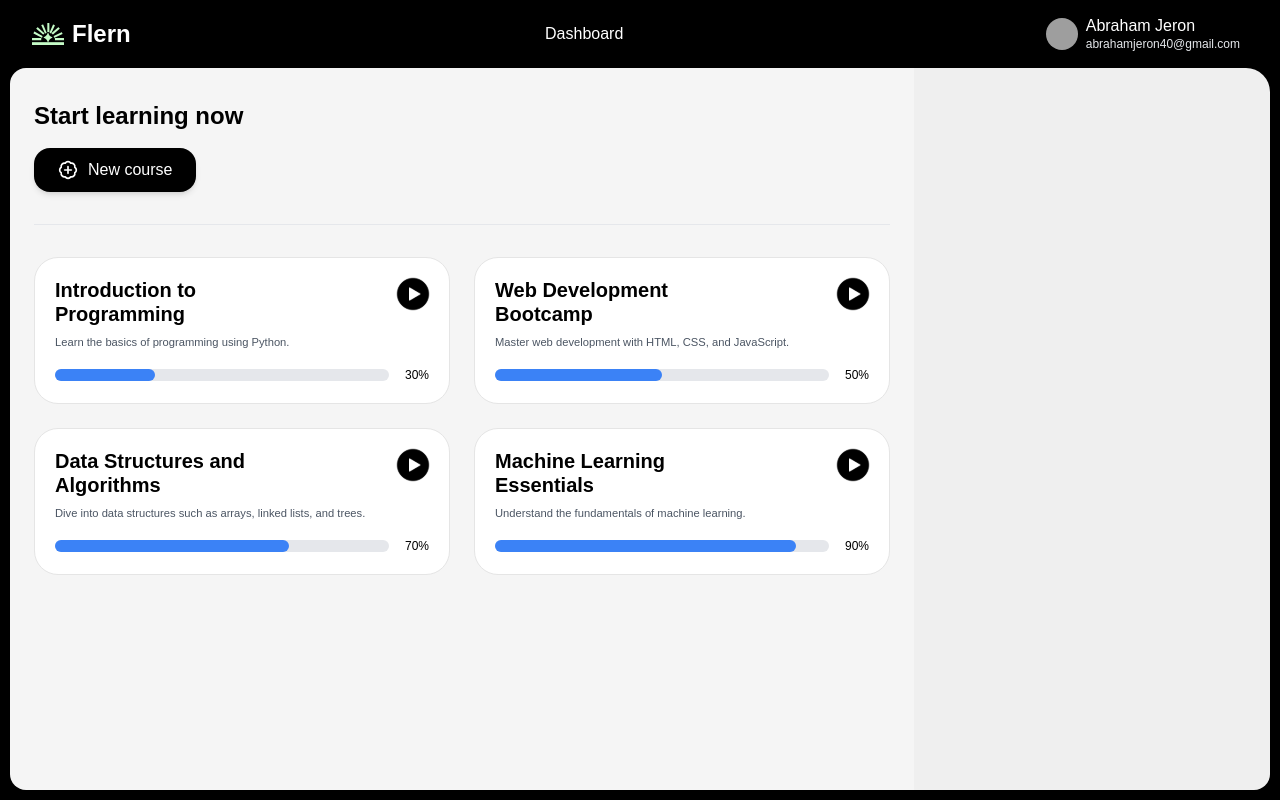
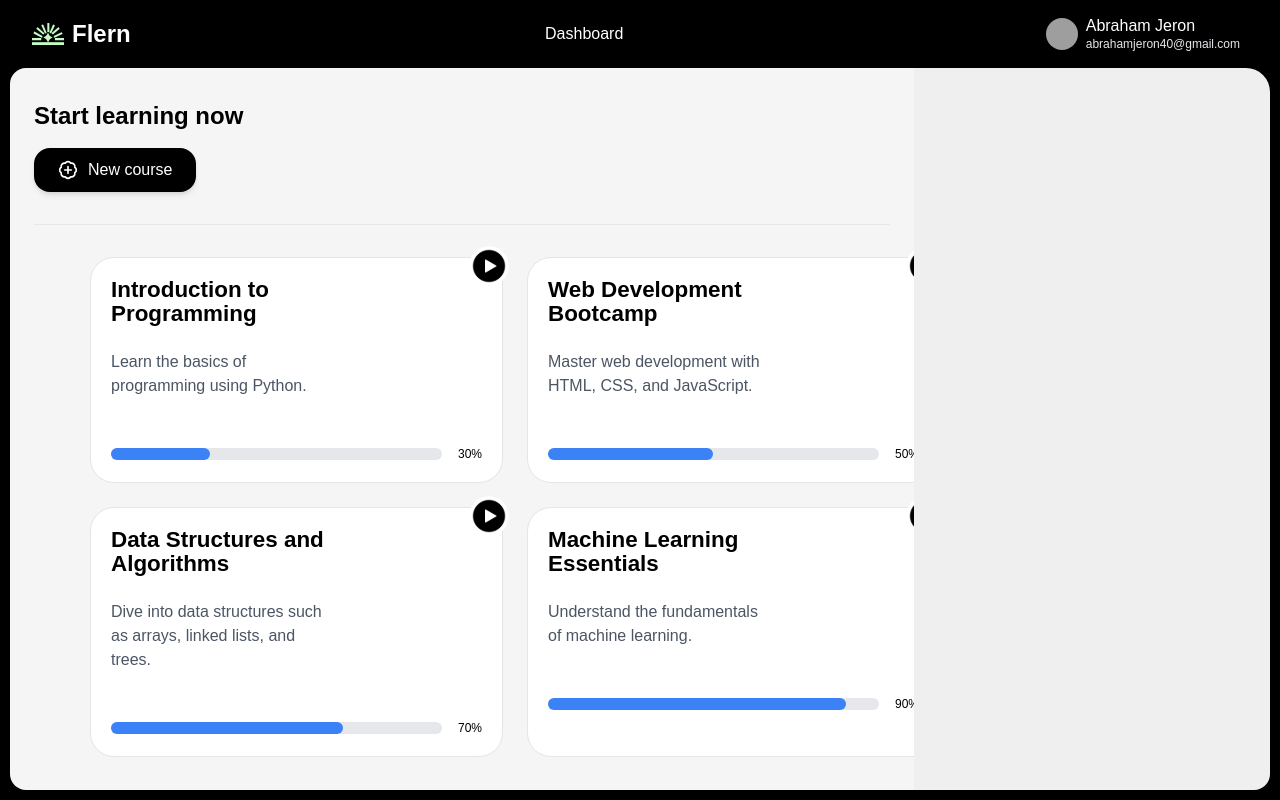
Before and after one commit to mugilankani/Flern, a React (Vite) app in the folder client/: page / in a window 1280 px wide. Built offline with nearby package versions, Linux system fonts and the light colour scheme; grey boxes are pictures that could not be loaded; a web font is replaced by a local one.

Commit message:
changes for eleven thirty done

```diff
--- a/client/src/components/Dashboard/Content.jsx
+++ b/client/src/components/Dashboard/Content.jsx
@@ -30,24 +30,27 @@ function Content() {
         New course
       </div>
       <hr className="mt-2" />
-      <div className="mt-8 grid w-full grid-cols-1 gap-6 pb-6 md:grid-cols-2">
+      <div className="mt-8 ml-14 grid w-[850px] grid-cols-1 gap-6 pb-6 md:grid-cols-2">
         {Courses.map((course, index) => (
           <div
             key={index}
-            className="relative cursor-pointer rounded-3xl border border-neutral-200 bg-white p-5 hover:shadow-lg"
+            className="relative cursor-pointer  rounded-3xl border border-neutral-200 bg-white p-5 hover:shadow-lg"
           >
             {/* Button with Resume image */}
-            <button onClick={()=>Navigate('/course')} className="absolute right-0 top-0 mr-4 mt-4">
+            <button
+              onClick={() => Navigate("/course")}
+              className="absolute top-[-20px] right-[-15px] p-2 bg-transparent hover:bg-gray-200 rounded-full"
+            >
               <img src={Resume} alt="Resume" className="h-10 w-10" />
             </button>
 
-            <h2 className="w-64 text-xl font-semibold leading-6">
+            <h2 className="w-64 py-0  text-[1.4rem] font-semibold leading-6">
               {course.courseName}
             </h2>
-            <p className="mt-2 text-[0.7rem] text-gray-600">
+            <p className="mt-4 py-2 text-[1rem] w-[220px] text-gray-600">
               {course.description}
             </p>
-            <div className="mt-4 flex items-center justify-center gap-4">
+            <div className="mt-10 flex items-center justify-center gap-4">
               <div className="h-3 w-full rounded-full bg-gray-200">
                 <div
                   className="h-3 rounded-full bg-blue-500"
```
